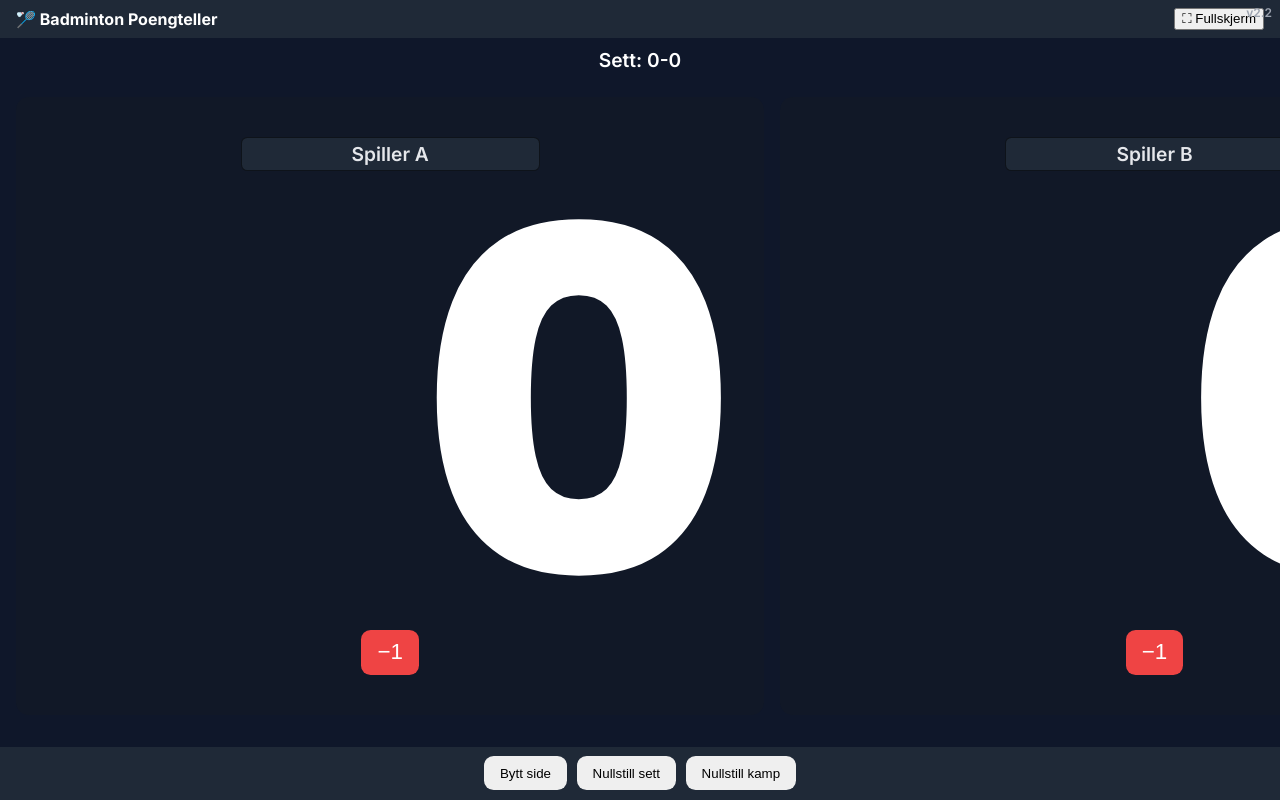
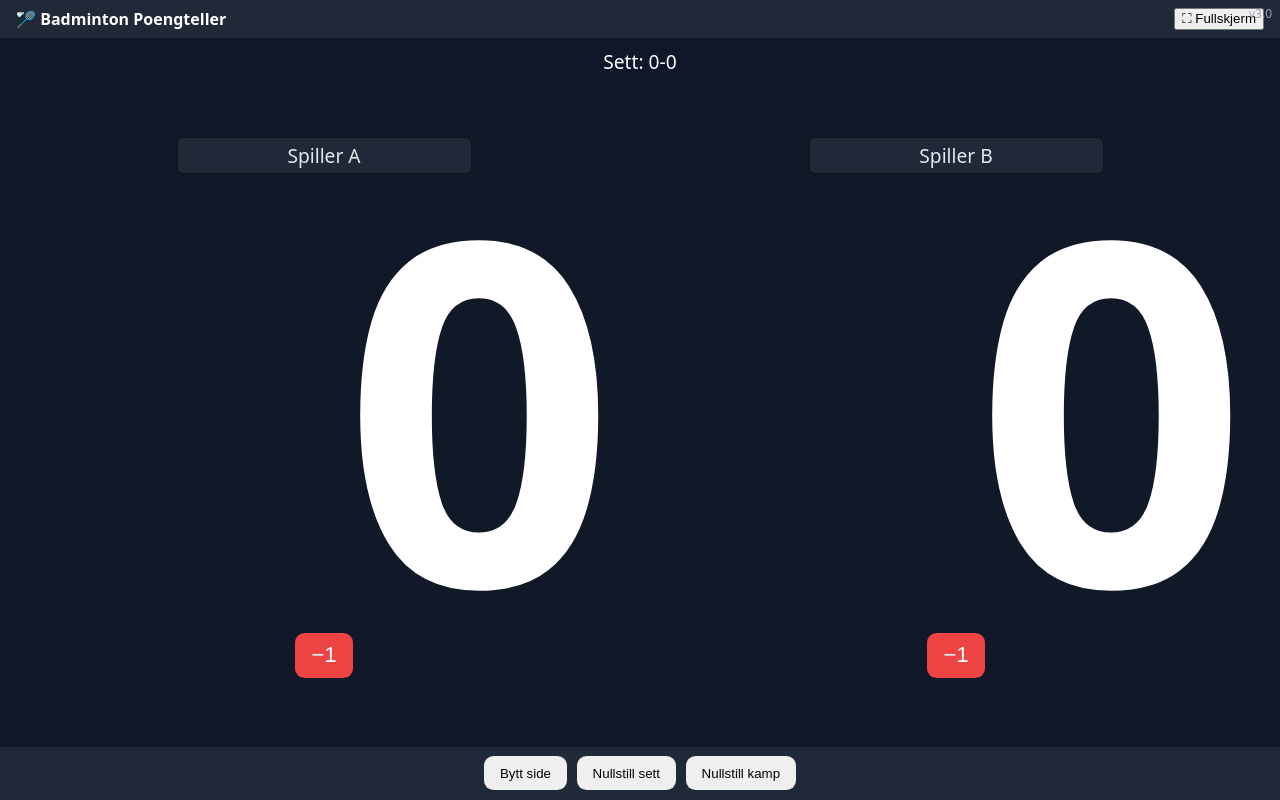
Before and after one commit to badmintonplayer12/teller, a plain HTML site: page index.html in a window 1280 px wide. Drawn offline with Linux system fonts and the light colour scheme.

Commit message:
Add files via upload

```diff
--- a/index.html
+++ b/index.html
@@ -4,13 +4,11 @@
   <meta charset="utf-8" />
   <meta name="viewport" content="width=device-width, initial-scale=1, maximum-scale=1, user-scalable=no" />
   <title>Badminton Poengteller</title>
-  <!-- Inter – pene, jevnbrede sifre med tabular-nums (uten slashed zero) -->
-  <link href="https://fonts.googleapis.com/css2?family=Inter:wght@600;700;800;900&display=swap" rel="stylesheet" />
   <style>
     :root{ --vh: 1vh; }
     *{ box-sizing:border-box; -webkit-tap-highlight-color: transparent; }
     html,body{ height:100%; }
-    body{ margin:0; font-family:Inter, ui-sans-serif, system-ui, -apple-system, Segoe UI, Roboto, Helvetica, Arial, "Apple Color Emoji", "Segoe UI Emoji"; background:#0f172a; color:#fff; display:flex; flex-direction:column; max-width:100vw; overflow-x:hidden; }
+    body{ margin:0; font-family:system-ui, -apple-system, Segoe UI, Roboto, Helvetica, Arial, "Apple Color Emoji", "Segoe UI Emoji"; background:#0f172a; color:#fff; display:flex; flex-direction:column; max-width:100vw; overflow-x:hidden; }
     header{ background:#1f2937; padding:.5rem 1rem; display:flex; align-items:center; gap:1rem; justify-content:space-between; position:relative; max-width:100vw; overflow:hidden }
     header h1{ font-size:1rem; margin:0 }
     .wrap{ flex:1; display:grid; grid-template-columns:1fr 1fr; gap:1rem; padding:1rem; max-width:100vw; overflow:hidden }
@@ -18,18 +16,17 @@
     .name{ font-size:1.2rem; margin-bottom:.5rem }
     .name input{ font:inherit; color:#e5e7eb; background:#1f2937; border:1px solid #0008; border-radius:.4rem; padding:.25rem .5rem; text-align:center; width:100% }
 
-    /* Poeng: to faste ruter (tiere + enere). Inter + tabular-nums = like-brede sifre */
+    /* Poeng: to faste ruter (tiere + enere). Tabular-nums der det finnes støtte */
     .score{
       width:100%; display:flex; justify-content:center; align-items:center;
       text-align:center; font-weight:900; line-height:0.92; cursor:pointer;
       user-select:none; -webkit-user-select:none; white-space:nowrap; overflow:hidden;
       will-change:text-shadow,color; touch-action:manipulation;
-      font-family:Inter, ui-sans-serif, system-ui, sans-serif;
-      font-variant-numeric:tabular-nums; font-feature-settings:'tnum' 1;
+      font-variant-numeric:tabular-nums; /* best effort på tvers av systemfonter */
     }
     .score::selection{ background:transparent }
     .digits{ display:flex; gap:var(--dgap, 0.08em); align-items:baseline }
-    .digit{ width:1ch; text-align:center }
+    .digit{ display:inline-block; width:1ch; text-align:center }
     .digit.ghost{ visibility:hidden }
 
     .minusBtn{ margin-top:.75rem; font-size:1.4rem; padding:.6rem 1rem; border-radius:.6rem; border:0; background:#ef4444; color:#fff; cursor:pointer; touch-action:manipulation }
@@ -50,13 +47,8 @@
     #newMatchBtn{ display:none; background:#22c55e; color:#06210f; font-weight:900 }
     .final #newMatchBtn{ display:inline-block }
 
-    /* Måleelement – samme font/features som poeng for korrekt skalering */
-    #measure{
-      position:absolute; left:-9999px; top:-9999px; visibility:hidden;
-      white-space:nowrap; font-weight:900; line-height:0.92;
-      font-variant-numeric:tabular-nums; font-feature-settings:'tnum' 1;
-      font-family:Inter, ui-sans-serif, system-ui, sans-serif;
-    }
+    /* Måleelement for fontberegning */
+    #measure{ position:absolute; left:-9999px; top:-9999px; visibility:hidden; white-space:nowrap; font-weight:900; line-height:0.92; font-variant-numeric:tabular-nums }
     #version{ position:absolute; top:.3rem; right:.5rem; font-size:.75rem; color:#9ca3af; pointer-events:none }
   </style>
 </head>
@@ -64,7 +56,7 @@
   <header>
     <h1>🏸 Badminton Poengteller</h1>
     <button id="fsBtn" onclick="toggleFullscreen()">⛶ Fullskjerm</button>
-    <div id="version">v2.2</div>
+    <div id="version">v3.0</div>
   </header>
 
   <div id="sets">Sett: 0-0</div>
@@ -107,23 +99,19 @@
   <span id="measure">88</span>
 
   <script>
-    // --- Viewport høyde (mobil adressefelt) ---
     function setVH(){ document.documentElement.style.setProperty('--vh', (window.innerHeight*0.01)+'px'); }
     setVH();
 
-    // --- Tilstand ---
     let scoreA=0, scoreB=0;
     let setsA=0, setsB=0;
     const target=21, cap=30;
     let currentSet=1;
     let swappedAt11=false;
-    let locked=false;          // lås poeng etter kamp-slutt
-    let scoreFontPx=null;      // lås fontstørrelse mellom oppdateringer
+    let locked=false;
+    let scoreFontPx=null; // låses mellom oppdateringer
 
-    // --- UI ---
     function update(){
       const a=scoreA, b=scoreB;
-      // NB: bruk vanlig minus '-' (ikke en-dash)
       document.getElementById('sets').textContent = `Sett: ${setsA}-${setsB}`;
 
       const counterA=document.getElementById('setCounterA');
@@ -133,7 +121,6 @@
       if(setsA>0) counterA.textContent = setsA;
       if(setsB>0) counterB.textContent = setsB;
 
-      // A
       const A_t = Math.floor(a/10), A_o=a%10;
       const A_tensEl=document.getElementById('A_tens');
       const A_onesEl=document.getElementById('A_ones');
@@ -141,7 +128,6 @@
       else{ A_tensEl.textContent=String(A_t); A_tensEl.classList.remove('ghost'); }
       A_onesEl.textContent=String(A_o);
 
-      // B
       const B_t = Math.floor(b/10), B_o=b%10;
       const B_tensEl=document.getElementById('B_tens');
       const B_onesEl=document.getElementById('B_ones');
@@ -150,42 +136,52 @@
       B_onesEl.textContent=String(B_o);
     }
 
-    // --- Beregn/lås fontstørrelsen kun ved skjerm/FS-endringer og når kampen er ferdig ---
+    // Iterativ, font-agnostisk fit: sørger for at begge sider holder seg innenfor boks + høyde
     function resizeScores(force){
+      const sA=document.getElementById('scoreA');
+      const sB=document.getElementById('scoreB');
       if(!force && typeof scoreFontPx==='number'){
-        document.getElementById('scoreA').style.fontSize = scoreFontPx + 'px';
-        document.getElementById('scoreB').style.fontSize = scoreFontPx + 'px';
+        sA.style.fontSize = scoreFontPx + 'px';
+        sB.style.fontSize = scoreFontPx + 'px';
         return;
       }
-      const sA=document.getElementById('scoreA');
-      const sB=document.getElementById('scoreB');
       const meas=document.getElementById('measure');
-
-      // Minste av venstre/høyre boks bestemmer, så ingen av dem kan overflowe
-      const boxWidth=Math.min(sA.clientWidth,sB.clientWidth);
       const maxVhPct=document.body.classList.contains('final')?35:70;
       const maxH=Math.floor(window.innerHeight*(maxVhPct/100));
 
-      // Mål to «8» med samme gap som i .digits for å speile faktisk layout
-      const baseFont=100;
-      meas.style.fontSize=baseFont+'px';
-      meas.innerHTML = '<span class="digits" style="display:flex;gap:0.08em"><span>8</span><span>8</span></span>';
-      const inner = meas.firstElementChild;
-      const rect=inner.getBoundingClientRect();
+      // Start-estimat basert på «88» i minste av boksene
+      const baseFont=100; meas.style.fontSize=baseFont+'px';
+      meas.innerHTML = '<span class="digits" style="display:flex;gap:0.08em"><span style="display:inline-block;width:1ch">8</span><span style="display:inline-block;width:1ch">8</span></span>';
+      const rect=meas.firstElementChild.getBoundingClientRect();
       const wBase=rect.width||1, hBase=rect.height||1;
+      const minBox = Math.min(sA.clientWidth, sB.clientWidth);
+      let nextFont = Math.floor(Math.min(minBox/wBase*baseFont, maxH/hBase*baseFont));
 
-      const sizeByWidth=boxWidth/wBase*baseFont;
-      const sizeByHeight=maxH/hBase*baseFont;
-      scoreFontPx=Math.floor(Math.min(sizeByWidth,sizeByHeight));
-
-      sA.style.fontSize=scoreFontPx+'px';
-      sB.style.fontSize=scoreFontPx+'px';
+      // Påfør og juster i små steg til begge sider passer
+      sA.style.fontSize=nextFont+'px';
+      sB.style.fontSize=nextFont+'px';
+      const maxSteps=5;
+      for(let i=0;i<maxSteps;i++){
+        const aDigits = sA.querySelector('.digits');
+        const bDigits = sB.querySelector('.digits');
+        const aW = aDigits.getBoundingClientRect().width;
+        const bW = bDigits.getBoundingClientRect().width;
+        const aH = aDigits.getBoundingClientRect().height;
+        const bH = bDigits.getBoundingClientRect().height;
+        // skaleringsfaktorer for bredde og høyde
+        const scaleA = Math.min(1, (sA.clientWidth / aW) || 1, (maxH / aH) || 1);
+        const scaleB = Math.min(1, (sB.clientWidth / bW) || 1, (maxH / bH) || 1);
+        const scale = Math.min(scaleA, scaleB);
+        if(scale >= 0.999) break; // passer allerede
+        nextFont = Math.floor(nextFont * scale * 0.996); // liten margin
+        sA.style.fontSize=nextFont+'px';
+        sB.style.fontSize=nextFont+'px';
+      }
+      scoreFontPx = nextFont;
     }
 
-    // --- Effekt uten layout-hopp ---
     function bump(el){ el.classList.remove('pop'); void el.offsetWidth; el.classList.add('pop'); }
 
-    // --- Handling ---
     function addPoint(side){ if(locked) return; if(side==='A') scoreA++; else scoreB++; checkSetEnd(); update(); bump(document.getElementById(side==='A'?'scoreA':'scoreB')); }
     function removePoint(side){ if(locked) return; if(side==='A'&&scoreA>0) scoreA--; if(side==='B'&&scoreB>0) scoreB--; update(); }
 
@@ -203,11 +199,9 @@
           locked=true; resizeScores(true); // krymp tall i gratulasjonsvisning
           return;
         }
-        // Nytt sett
         scoreA=0; scoreB=0; currentSet++; swappedAt11=false; swapSides();
       }
-      // I tredje sett bytter man side ved første som når 11 (kun én gang)
-      if(currentSet===3 && !swappedAt11 && (scoreA===11 || scoreB===11)){
+      if(currentSet===3 && !swappedAt11 && (scoreA===11||scoreB===11)){
         swapSides(); swappedAt11=true;
       }
     }
@@ -231,55 +225,27 @@
       else{ document.exitFullscreen(); if(btn) btn.textContent='⛶ Fullskjerm'; }
     }
 
-    // --- Lyttere for re-kalibrering og touch ---
     window.addEventListener('resize', ()=>{ setVH(); resizeScores(true); });
     document.addEventListener('fullscreenchange', ()=>{ resizeScores(true); });
 
-    // iOS: hindre double-tap zoom
-    (function(){
-      let lastTouchEnd=0;
-      document.addEventListener('touchend', function(e){
-        const now=Date.now();
-        if(now-lastTouchEnd<=300){ e.preventDefault(); }
-        lastTouchEnd=now;
-      }, {passive:false});
-    })();
-
-    function bindTouch(id, fn){ const el=document.getElementById(id); if(!el) return; el.addEventListener('touchstart', (e)=>{ e.preventDefault(); fn(); }, {passive:false}); }
-    bindTouch('scoreA', ()=>addPoint('A'));
-    bindTouch('scoreB', ()=>addPoint('B'));
-    bindTouch('newMatchBtn', ()=>startNewMatch());
-
-    // --- Init ---
+    // Init – kjør et par runder for å unngå «flash» ved lokale filer
     update();
     resizeScores(true);
+    requestAnimationFrame(()=> resizeScores(true));
+    setTimeout(()=> resizeScores(true), 60);
 
-    // --- Tester (frivillig, i DevTools) ---
+    // Tester (frivillig, i DevTools)
     function runTests(){
       const log=(ok,msg)=>console[ok?'log':'error']((ok?'✅':'❌')+' '+msg);
       try{
-        // Senterposisjon stabil 9→10 for begge sider
         resetMatch();
         const center = (id)=>{ const r=document.getElementById(id).getBoundingClientRect(); return r.left + r.width/2; };
         scoreA=9; scoreB=9; update(); const cA9=center('scoreA'), cB9=center('scoreB');
         scoreA=10; scoreB=10; update(); const cA10=center('scoreA'), cB10=center('scoreB');
         log(Math.abs(cA9-cA10) < 1.0, 'A: senter stabil 9→10');
         log(Math.abs(cB9-cB10) < 1.0, 'B: senter stabil 9→10');
-        // Ingen horisontal scrolling
         log(document.documentElement.scrollWidth <= window.innerWidth+1, 'Ingen horisontal scrolling');
       }catch(e){ console.error('Tester feilet:', e); }
-    }
-
-    // Ekstra tester (ikke endre over): sjekk font-reset & minus-tegn
-    function runTestsExtra(){
-      const log=(ok,msg)=>console[ok?'log':'error']((ok?'✅':'❌')+' '+msg);
-      try{
-        resetMatch(); const fBefore=scoreFontPx; scoreA=21; checkSetEnd(); scoreA=21; checkSetEnd();
-        log(locked && document.body.classList.contains('final'), 'Finalelås ved kamp-slutt');
-        const fFinal=scoreFontPx; startNewMatch(); const fAfter=scoreFontPx;
-        log(typeof fBefore==='number' && typeof fFinal==='number' && fAfter===fBefore, 'Font resettes etter Start ny kamp');
-        log(/Sett: \d+-\d+/.test(document.getElementById('sets').textContent), 'Sets-label bruker standard minus (-)');
-      }catch(e){ console.error('Ekstra tester feilet:', e); }
     }
   </script>
 </body>
```
